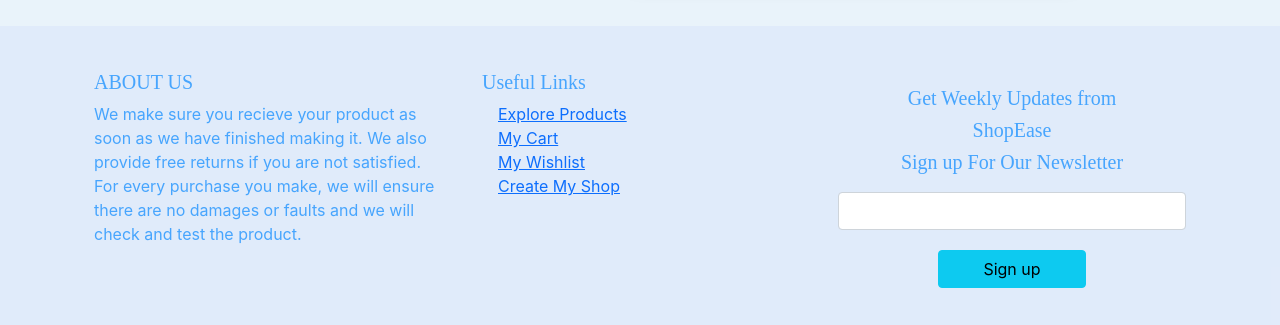
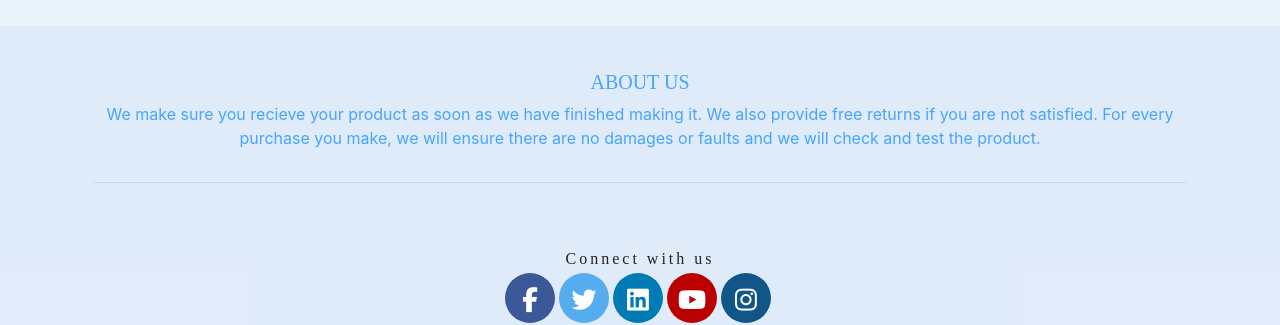
Before and after one commit to ShilpaTholar/Project_4, a React (Create React App) app in the folder frontend/: page /Cart in a window 1280 px wide. Shown: the part 496-821 px from the top of the page. Built offline with nearby package versions, Linux system fonts and the light colour scheme; no server answers; sample sign-in values are in the browser's storage.

Commit message:
made better

```diff
--- a/frontend/src/components/footer.js
+++ b/frontend/src/components/footer.js
@@ -10,7 +10,7 @@ function Footer() {
                 <div className="container p-4 pb-0">
                     <section className="">
                         <div className="row">
-                            <div className="col-lg-4 col-md-6 mb-4 mb-md-0">
+                            <div className="mb-4 mb-md-0 text-center">
                                 <h5 className="text-uppercase">About Us</h5>
                                 <p>
                                     We make sure you recieve your product as soon as we have finished making it.
@@ -18,28 +18,6 @@ function Footer() {
                                     For every purchase you make, we will ensure there are no damages or faults
                                     and we will check and test the product.
                                 </p>
-                            </div>
-                            <div className="col-lg-4 col-md-6 mb-4 mb-md-0">
-                                <h5 className="ps-3">Useful Links</h5>
-                                <ul style={{ listStyleType: "none" }}>
-                                    <li><Link>Explore Products</Link></li>
-                                    <li><Link>My Cart</Link></li>
-                                    <li><Link>My Wishlist</Link></li>
-                                    <li><Link>Create My Shop</Link></li>
-                                </ul>
-                            </div>
-                            <div className="col-lg-4 my-3">
-                                <div className="row">
-                                    <h5 className="text-center lead">Get Weekly Updates from</h5>
-                                    <h5 className="text-center lead">ShopEase</h5>
-                                    <h5 className="text-center lead">Sign up For Our Newsletter</h5>
-                                </div>
-                                <div className="row textbox" style={{ margin: "10px auto", width: "100%" }} >
-                                    <input className="form-control" type="text"></input>
-                                </div>
-                                <div className="row">
-                                    <button style={{ margin: "10px auto", width: "40%" }} className="btn btn-info">Sign up</button>
-                                </div>
                             </div>
                         </div>
                     </section>
--- a/frontend/src/components/user/visualdata.js
+++ b/frontend/src/components/user/visualdata.js
@@ -15,8 +15,13 @@ function VisualData() {
             }
         }).then(res => res.json())
             .then(result => {
-                setexpense(result.expense)
-                console.log(result)
+                var x = []
+                result.expense.map(ele => {
+                    if (ele.productId != null) {
+                        x.push(ele)
+                    }
+                })
+                setexpense(x)
             }).catch(err => {
                 console.log('errr=', err)
             })
```
Also changed, not shown: 1 other file (tests, documents, lock files or other folders).
